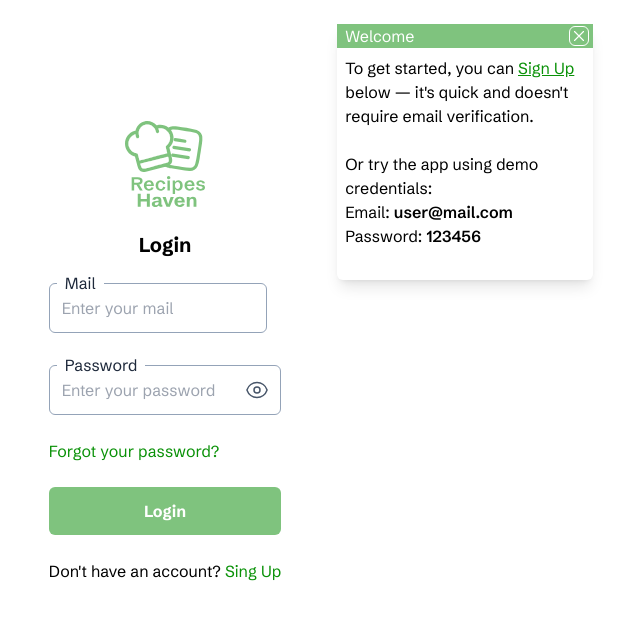
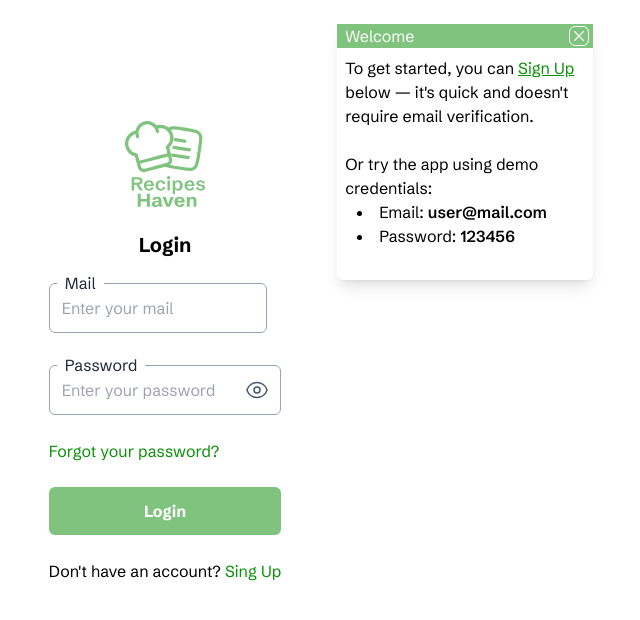
Before and after one commit to joaquincodigo/recipemanager, a Next.js app: page /login in a window 1280 px wide. Shown: the top 620 px of the page, without its empty margins (475-1115 px from the left). Built offline with nearby package versions, Linux system fonts and the light colour scheme; no server answers.

Commit message:
Corrected a className evaluated to boolean false in Drawer.js

```diff
--- a/app/components/Drawer.js
+++ b/app/components/Drawer.js
@@ -44,7 +44,6 @@ export default function Drawer({ closeDrawer, isDrawerOpen }) {
       <div
         className={`
           ${isDrawerOpen && !loggedIn ? "fixed" : "hidden"}
-          fixed
           top-0
           right-0
           h-screen
@@ -52,6 +51,9 @@ export default function Drawer({ closeDrawer, isDrawerOpen }) {
           bg-white/80
           backdrop-blur-sm
           z-[60]
+          transform
+          transition-transform
+          ${isDrawerOpen ? "translate-x-0" : "translate-x-full"}
         `}
       >
         {/* Login encouragment content */}
@@ -100,7 +102,11 @@ export default function Drawer({ closeDrawer, isDrawerOpen }) {
         <div>
           {/* User Header */}
           <div className="flex flex-col items-center gap-y-2">
-            <div className={loggedIn && "ring-4 ring-[#7FC37E] rounded-full"}>
+            <div
+              className={
+                loggedIn ? "ring-4 ring-[#7FC37E] rounded-full" : undefined
+              }
+            >
               {loggedIn ? (
                 <ProfileAvatar size={20} />
               ) : (
--- a/app/components/LoginModal.jsx
+++ b/app/components/LoginModal.jsx
@@ -19,7 +19,7 @@ export default function Modal() {
     closeIcon: "w-5 h-5 border-white border-[1.5px] border-black rounded-md",
     content: "p-2",
     link: "text-[#099107] underline",
-    credential: "w-max",
+    credential: "w-max ps-3 list-inside list-disc",
     bold: "font-semibold",
   };
 
```
